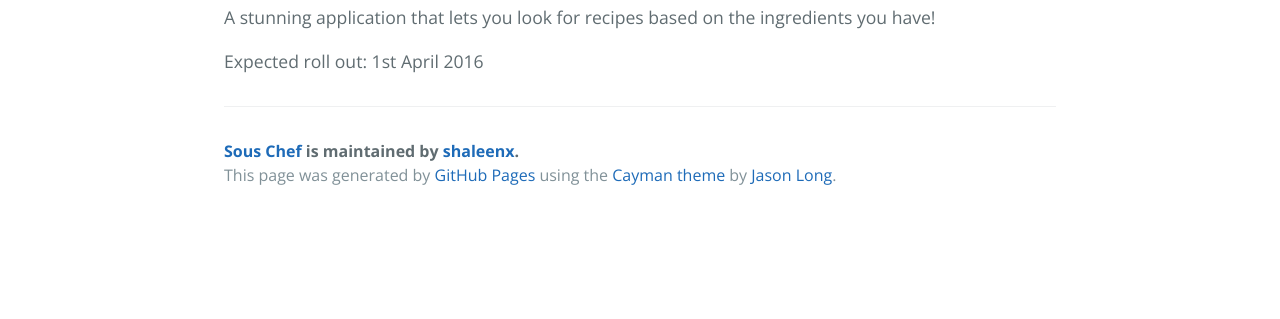
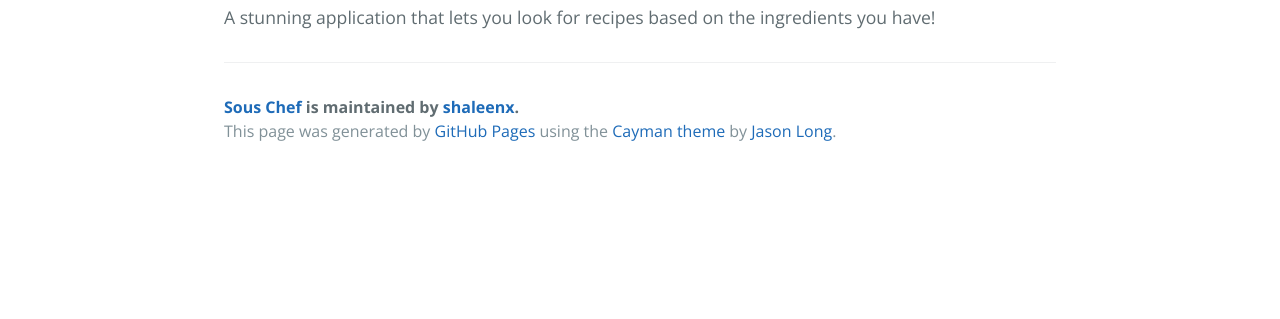
Before and after one commit to shaleenx/Sous-Chef, a plain HTML site: page index.html in a window 1280 px wide. Shown: the part 481-800 px from the top of the page. Drawn offline with nearby package versions, Linux system fonts and the light colour scheme.

Commit message:
Remove Rollout Date

```diff
--- a/index.html
+++ b/index.html
@@ -24,8 +24,6 @@
 
 <p>A stunning application that lets you look for recipes based on the ingredients you have!</p>
 
-<p>Expected roll out: 1st April 2016</p>
-
       <footer class="site-footer">
         <span class="site-footer-owner"><a href="https://github.com/shaleenx/Sous-Chef">Sous Chef</a> is maintained by <a href="https://github.com/shaleenx">shaleenx</a>.</span>
 
```
